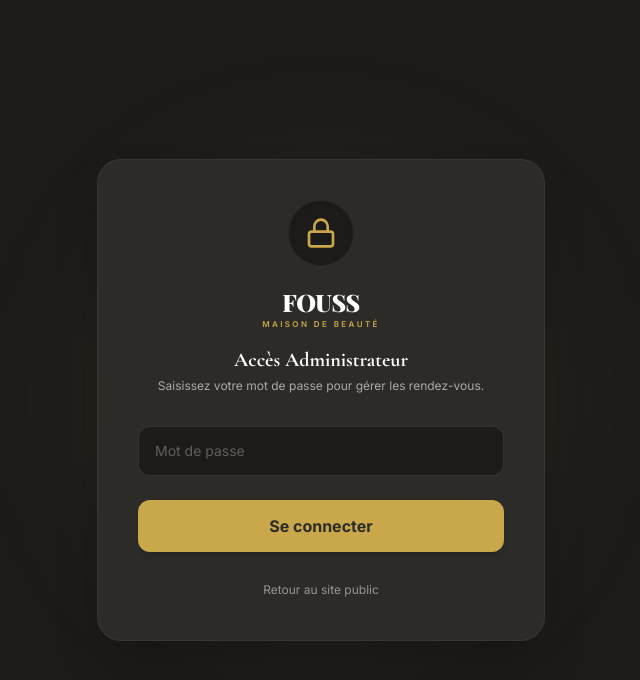
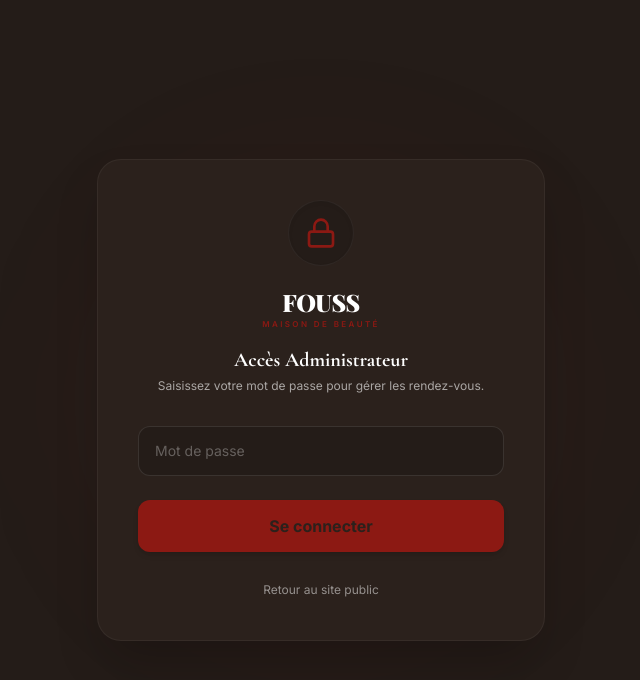
Before and after one commit to Soboure/fouss_coiffure, a React (Vite) app: page /admin in a window 1280 px wide. Shown: the top 680 px of the page, without its empty margins (319-959 px from the left). Built offline with nearby package versions, Linux system fonts and the light colour scheme; a web font is replaced by a local one.

Commit message:
Aligne les couleurs du site sur l'application : bordeaux, creme, encre.

```diff
--- a/src/AdminDashboard.tsx
+++ b/src/AdminDashboard.tsx
@@ -115,21 +115,21 @@
 
   if (!isAuthenticated) {
     return (
-      <div className="min-h-screen bg-[#1C1B19] flex items-center justify-center p-6 relative overflow-hidden">
+      <div className="min-h-screen bg-[#241C18] flex items-center justify-center p-6 relative overflow-hidden">
         {/* Decorative background glow */}
-        <div className="absolute top-1/2 left-1/2 -translate-x-1/2 -translate-y-1/2 w-[400px] h-[400px] bg-[#C9A84C]/10 rounded-full blur-[80px] pointer-events-none"></div>
+        <div className="absolute top-1/2 left-1/2 -translate-x-1/2 -translate-y-1/2 w-[400px] h-[400px] bg-[#8C1913]/10 rounded-full blur-[80px] pointer-events-none"></div>
 
-        <div className="bg-[#2C2B28] p-8 md:p-10 rounded-3xl border border-white/5 max-w-md w-full relative z-10 shadow-2xl">
+        <div className="bg-[#2B211C] p-8 md:p-10 rounded-3xl border border-white/5 max-w-md w-full relative z-10 shadow-2xl">
           <div className="flex justify-center mb-6">
-            <div className="bg-[#1C1B19] p-4 rounded-full border border-white/5 shadow-inner">
-              <Lock className="text-[#C9A84C]" size={32} />
+            <div className="bg-[#241C18] p-4 rounded-full border border-white/5 shadow-inner">
+              <Lock className="text-[#8C1913]" size={32} />
             </div>
           </div>
 
           <div className="text-center mb-8">
             <div className="flex flex-col items-center justify-center mb-2">
               <span className="font-display text-2xl font-black tracking-tight text-white leading-none">FOUSS</span>
-              <span className="font-sans text-[0.5rem] tracking-[0.3em] text-[#C9A84C] uppercase font-semibold mt-1">Maison de Beauté</span>
+              <span className="font-sans text-[0.5rem] tracking-[0.3em] text-[#8C1913] uppercase font-semibold mt-1">Maison de Beauté</span>
             </div>
             <h1 className="text-xl font-serif font-bold text-white mt-4">Accès Administrateur</h1>
             <p className="text-white/60 text-xs mt-1">Saisissez votre mot de passe pour gérer les rendez-vous.</p>
@@ -143,7 +143,7 @@
                 onChange={(e) => setPassword(e.target.value)}
                 placeholder="Mot de passe"
                 required
-                className="w-full border border-white/10 rounded-xl px-4 py-3.5 bg-[#1C1B19] text-white placeholder-white/30 focus:outline-none focus:border-[#C9A84C] text-sm transition-colors"
+                className="w-full border border-white/10 rounded-xl px-4 py-3.5 bg-[#241C18] text-white placeholder-white/30 focus:outline-none focus:border-[#8C1913] text-sm transition-colors"
               />
               {error && (
                 <p className="text-red-400 text-xs mt-2 flex items-center gap-1.5 font-semibold">
@@ -154,14 +154,14 @@
             </div>
             <button
               type="submit"
-              className="w-full bg-[#C9A84C] hover:bg-[#7A5F1A] text-[#2C2B28] hover:text-white font-bold py-3.5 rounded-xl transition-all shadow-md active:scale-95"
+              className="w-full bg-[#8C1913] hover:bg-[#6E120E] text-[#2B211C] hover:text-white font-bold py-3.5 rounded-xl transition-all shadow-md active:scale-95"
             >
               Se connecter
             </button>
           </form>
 
           <div className="mt-6 text-center">
-            <Link to="/" className="text-xs text-white/50 hover:text-[#C9A84C] hover:underline transition-colors">
+            <Link to="/" className="text-xs text-white/50 hover:text-[#8C1913] hover:underline transition-colors">
               Retour au site public
             </Link>
           </div>
@@ -171,15 +171,15 @@
   }
 
   return (
-    <div className="min-h-screen bg-[#1C1B19] text-white font-sans p-6 md:p-10">
+    <div className="min-h-screen bg-[#241C18] text-white font-sans p-6 md:p-10">
       <div className="max-w-7xl mx-auto">
         {/* Header */}
         <header className="flex flex-col sm:flex-row justify-between items-start sm:items-center gap-4 mb-10 pb-6 border-b border-white/5">
           <div>
             <div className="flex items-center gap-2">
               <span className="font-display text-2xl font-black tracking-tight text-white leading-none">FOUSS</span>
-              <span className="font-sans text-[0.5rem] tracking-[0.3em] text-[#C9A84C] uppercase font-semibold mt-1">Admin</span>
-              <span className="bg-[#C9A84C]/10 text-[#C9A84C] text-[9px] font-bold px-2 py-0.5 rounded-full border border-[#C9A84C]/25 ml-2 uppercase">
+              <span className="font-sans text-[0.5rem] tracking-[0.3em] text-[#8C1913] uppercase font-semibold mt-1">Admin</span>
+              <span className="bg-[#8C1913]/10 text-[#8C1913] text-[9px] font-bold px-2 py-0.5 rounded-full border border-[#8C1913]/25 ml-2 uppercase">
                 Panel Actif
               </span>
             </div>
@@ -189,7 +189,7 @@
           <div className="flex items-center gap-3">
             <Link
               to="/"
-              className="text-xs font-semibold text-white/80 hover:text-white px-4 py-2.5 bg-[#2C2B28] hover:bg-[#383632] rounded-xl border border-white/5 transition-colors"
+              className="text-xs font-semibold text-white/80 hover:text-white px-4 py-2.5 bg-[#2B211C] hover:bg-[#383632] rounded-xl border border-white/5 transition-colors"
             >
               Voir le site
             </Link>
@@ -205,17 +205,17 @@
 
         {/* Stats Cards */}
         <section className="grid grid-cols-1 sm:grid-cols-3 gap-6 mb-10">
-          <div className="bg-[#2C2B28] p-6 rounded-3xl border border-white/5 shadow-lg flex items-center justify-between">
+          <div className="bg-[#2B211C] p-6 rounded-3xl border border-white/5 shadow-lg flex items-center justify-between">
             <div>
               <p className="text-xs text-white/60 uppercase tracking-wider font-semibold">Total Demandes</p>
               <h3 className="text-3xl font-bold mt-2 font-serif text-white">{totalBookings}</h3>
             </div>
-            <div className="bg-[#1C1B19] p-3.5 rounded-2xl border border-white/5 text-white/70">
+            <div className="bg-[#241C18] p-3.5 rounded-2xl border border-white/5 text-white/70">
               <Calendar size={20} />
             </div>
           </div>
 
-          <div className="bg-[#2C2B28] p-6 rounded-3xl border border-white/5 shadow-lg flex items-center justify-between">
+          <div className="bg-[#2B211C] p-6 rounded-3xl border border-white/5 shadow-lg flex items-center justify-between">
             <div>
               <p className="text-xs text-white/60 uppercase tracking-wider font-semibold">Confirmées</p>
               <h3 className="text-3xl font-bold mt-2 font-serif text-green-400">{confirmedBookings}</h3>
@@ -225,19 +225,19 @@
             </div>
           </div>
 
-          <div className="bg-[#2C2B28] p-6 rounded-3xl border border-white/5 shadow-lg flex items-center justify-between">
+          <div className="bg-[#2B211C] p-6 rounded-3xl border border-white/5 shadow-lg flex items-center justify-between">
             <div>
               <p className="text-xs text-white/60 uppercase tracking-wider font-semibold">En attente</p>
-              <h3 className="text-3xl font-bold mt-2 font-serif text-[#C9A84C]">{pendingBookings}</h3>
+              <h3 className="text-3xl font-bold mt-2 font-serif text-[#8C1913]">{pendingBookings}</h3>
             </div>
-            <div className="bg-[#C9A84C]/10 p-3.5 rounded-2xl border border-[#C9A84C]/20 text-[#C9A84C] animate-pulse">
+            <div className="bg-[#8C1913]/10 p-3.5 rounded-2xl border border-[#8C1913]/20 text-[#8C1913] animate-pulse">
               <Clock size={20} />
             </div>
           </div>
         </section>
 
         {/* Filters bar */}
-        <section className="flex flex-col md:flex-row gap-4 justify-between items-center mb-8 bg-[#2C2B28] p-4 rounded-2xl border border-white/5 shadow-md">
+        <section className="flex flex-col md:flex-row gap-4 justify-between items-center mb-8 bg-[#2B211C] p-4 rounded-2xl border border-white/5 shadow-md">
           {/* Search bar */}
           <div className="relative w-full md:max-w-xs">
             <span className="absolute inset-y-0 left-0 pl-3.5 flex items-center text-white/40 pointer-events-none">
@@ -248,16 +248,16 @@
               placeholder="Rechercher client, téléphone..."
               value={searchTerm}
               onChange={e => setSearchTerm(e.target.value)}
-              className="w-full pl-10 pr-4 py-2.5 bg-[#1C1B19] border border-white/10 rounded-xl text-sm focus:outline-none focus:border-[#C9A84C] text-white placeholder-white/30"
+              className="w-full pl-10 pr-4 py-2.5 bg-[#241C18] border border-white/10 rounded-xl text-sm focus:outline-none focus:border-[#8C1913] text-white placeholder-white/30"
             />
           </div>
 
           {/* Status Tabs */}
-          <div className="flex bg-[#1C1B19] p-1 rounded-xl border border-white/10 w-full md:w-auto shrink-0 overflow-x-auto">
+          <div className="flex bg-[#241C18] p-1 rounded-xl border border-white/10 w-full md:w-auto shrink-0 overflow-x-auto">
             <button
               onClick={() => setFilter('all')}
               className={`flex-1 md:flex-none px-5 py-2 text-xs font-semibold rounded-lg transition-all ${
-                filter === 'all' ? 'bg-[#C9A84C] text-[#2C2B28] font-bold' : 'text-white/60 hover:text-white'
+                filter === 'all' ? 'bg-[#8C1913] text-white font-bold' : 'text-white/60 hover:text-white'
               }`}
             >
               Tous ({totalBookings})
@@ -265,7 +265,7 @@
             <button
               onClick={() => setFilter('pending')}
               className={`flex-1 md:flex-none px-5 py-2 text-xs font-semibold rounded-lg transition-all ${
-                filter === 'pending' ? 'bg-[#C9A84C] text-[#2C2B28] font-bold' : 'text-white/60 hover:text-white'
+                filter === 'pending' ? 'bg-[#8C1913] text-white font-bold' : 'text-white/60 hover:text-white'
               }`}
             >
               En attente ({pendingBookings})
@@ -273,7 +273,7 @@
             <button
               onClick={() => setFilter('confirmed')}
               className={`flex-1 md:flex-none px-5 py-2 text-xs font-semibold rounded-lg transition-all ${
-                filter === 'confirmed' ? 'bg-[#C9A84C] text-[#2C2B28] font-bold' : 'text-white/60 hover:text-white'
+                filter === 'confirmed' ? 'bg-[#8C1913] text-white font-bold' : 'text-white/60 hover:text-white'
               }`}
             >
               Confirmés ({confirmedBookings})
@@ -282,11 +282,11 @@
         </section>
 
         {/* Data Table */}
-        <div className="bg-[#2C2B28] rounded-3xl shadow-xl border border-white/5 overflow-hidden">
+        <div className="bg-[#2B211C] rounded-3xl shadow-xl border border-white/5 overflow-hidden">
           <div className="overflow-x-auto">
             <table className="w-full text-left border-collapse">
               <thead>
-                <tr className="bg-[#1C1B19] border-b border-white/5">
+                <tr className="bg-[#241C18] border-b border-white/5">
                   <th className="p-5 text-xs font-bold uppercase tracking-wider text-white/50">Client / Contact</th>
                   <th className="p-5 text-xs font-bold uppercase tracking-wider text-white/50">Prestation</th>
                   <th className="p-5 text-xs font-bold uppercase tracking-wider text-white/50">Date & Heure</th>
@@ -301,7 +301,7 @@
                     {/* Client Name & Phone */}
                     <td className="p-5">
                       <div className="flex items-center gap-3">
-                        <div className="bg-[#1C1B19] w-9 h-9 rounded-full flex items-center justify-center border border-white/10 text-[#C9A84C] font-bold text-xs uppercase shadow-inner">
+                        <div className="bg-[#241C18] w-9 h-9 rounded-full flex items-center justify-center border border-white/10 text-[#8C1913] font-bold text-xs uppercase shadow-inner">
                           {res.clientName ? res.clientName.substring(0,2) : 'CL'}
                         </div>
                         <div>
@@ -321,7 +321,7 @@
                       <div className="flex flex-col gap-0.5">
                         <span className="font-medium">{res.date}</span>
                         <span className="text-xs text-white/40 flex items-center gap-1">
-                          <Clock size={12} className="text-[#C9A84C]" />
+                          <Clock size={12} className="text-[#8C1913]" />
                           {res.time}
                         </span>
                       </div>
@@ -331,8 +331,8 @@
                     <td className="p-5">
                       <span className={`px-2.5 py-1 rounded-full text-[10px] font-bold border ${
                         res.space === 'VIP'
-                          ? 'bg-[#C9A84C]/10 text-[#C9A84C] border-[#C9A84C]/20'
-                          : 'bg-[#1C1B19] text-white/50 border-white/5'
+                          ? 'bg-[#8C1913]/10 text-[#8C1913] border-[#8C1913]/20'
+                          : 'bg-[#241C18] text-white/50 border-white/5'
                       }`}>
                         {res.space === 'VIP' ? 'SUITE VIP' : 'Standard'}
                       </span>
@@ -346,8 +346,8 @@
                           Confirmé
                         </span>
                       ) : (
-                        <span className="px-3 py-1 rounded-full text-xs font-semibold bg-[#C9A84C]/10 text-[#C9A84C] border border-[#C9A84C]/20 inline-flex items-center gap-1">
-                          <span className="w-1.5 h-1.5 rounded-full bg-[#C9A84C]"></span>
+                        <span className="px-3 py-1 rounded-full text-xs font-semibold bg-[#8C1913]/10 text-[#8C1913] border border-[#8C1913]/20 inline-flex items-center gap-1">
+                          <span className="w-1.5 h-1.5 rounded-full bg-[#8C1913]"></span>
                           En attente
                         </span>
                       )}
@@ -358,14 +358,14 @@
                       {res.status !== 'Confirmé' ? (
                         <button
                           onClick={() => updateStatus(res.id, 'Confirmé')}
-                          className="text-xs font-bold text-[#2C2B28] bg-[#C9A84C] hover:bg-[#7A5F1A] hover:text-white px-4 py-2 rounded-xl transition-all shadow-md active:scale-95"
+                          className="text-xs font-bold text-white bg-[#8C1913] hover:bg-[#6E120E] hover:text-white px-4 py-2 rounded-xl transition-all shadow-md active:scale-95"
                         >
                           Confirmer
                         </button>
                       ) : (
                         <button
                           onClick={() => updateStatus(res.id, 'En attente')}
-                          className="text-xs font-semibold text-white/60 hover:text-white px-4 py-2 hover:bg-[#1C1B19] rounded-xl transition-all"
+                          className="text-xs font-semibold text-white/60 hover:text-white px-4 py-2 hover:bg-[#241C18] rounded-xl transition-all"
                         >
                           Remettre en attente
                         </button>
--- a/src/Galerie.tsx
+++ b/src/Galerie.tsx
@@ -117,7 +117,7 @@
                       <p className="text-creme/75 text-xs mb-6 leading-relaxed font-light">Nattes artistiques, tresses collées, perruques et soins profonds nappy.</p>
                       <Link
                         to="/galerie/femmes"
-                        className="inline-flex items-center justify-center bg-gold-light text-charcoal py-3 px-6 rounded-full text-xs font-bold uppercase tracking-wider hover:bg-white hover:scale-105 active:scale-95 transition-all shadow-md w-full"
+                        className="inline-flex items-center justify-center bg-bordeaux text-white py-3 px-6 rounded-full text-xs font-bold uppercase tracking-wider hover:bg-white hover:scale-105 active:scale-95 transition-all shadow-md w-full"
                       >
                         Découvrir la Galerie
                       </Link>
@@ -141,7 +141,7 @@
                       <p className="text-creme/75 text-xs mb-6 leading-relaxed font-light">Dégradés américains, tailles de barbe à l'ancienne et rituels visagistes.</p>
                       <Link
                         to="/galerie/hommes"
-                        className="inline-flex items-center justify-center bg-gold-light text-charcoal py-3 px-6 rounded-full text-xs font-bold uppercase tracking-wider hover:bg-white hover:scale-105 active:scale-95 transition-all shadow-md w-full"
+                        className="inline-flex items-center justify-center bg-bordeaux text-white py-3 px-6 rounded-full text-xs font-bold uppercase tracking-wider hover:bg-white hover:scale-105 active:scale-95 transition-all shadow-md w-full"
                       >
                         Découvrir la Galerie
                       </Link>
@@ -165,7 +165,7 @@
                       <p className="text-creme/75 text-xs mb-6 leading-relaxed font-light">Coupes garçons rapides et tresses douces protectrices pour fillettes.</p>
                       <Link
                         to="/galerie/enfants"
-                        className="inline-flex items-center justify-center bg-gold-light text-charcoal py-3 px-6 rounded-full text-xs font-bold uppercase tracking-wider hover:bg-white hover:scale-105 active:scale-95 transition-all shadow-md w-full"
+                        className="inline-flex items-center justify-center bg-bordeaux text-white py-3 px-6 rounded-full text-xs font-bold uppercase tracking-wider hover:bg-white hover:scale-105 active:scale-95 transition-all shadow-md w-full"
                       >
                         Découvrir la Galerie
                       </Link>
--- a/src/MainSite.tsx
+++ b/src/MainSite.tsx
@@ -172,7 +172,7 @@
           >
             <a
               href="#booking"
-              className="bg-gold-light text-charcoal px-10 py-5 rounded-full text-xs font-bold tracking-widest uppercase hover:bg-white hover:scale-105 active:scale-95 transform transition-all duration-300 shadow-xl"
+              className="bg-bordeaux text-white px-10 py-5 rounded-full text-xs font-bold tracking-widest uppercase hover:bg-white hover:scale-105 active:scale-95 transform transition-all duration-300 shadow-xl"
             >
               Prendre un Rendez-vous
             </a>
@@ -375,7 +375,7 @@
                 <div className="flex flex-col sm:flex-row justify-center gap-4 max-w-md mx-auto">
                   <button
                     onClick={downloadTicket}
-                    className="flex items-center justify-center gap-2 bg-charcoal hover:bg-gold-dark text-white px-8 py-3.5 rounded-full font-bold text-xs uppercase tracking-wider transition-all shadow-md active:scale-95 flex-1"
+                    className="flex items-center justify-center gap-2 bg-bordeaux hover:bg-[#6E120E] text-white px-8 py-3.5 rounded-full font-bold text-xs uppercase tracking-wider transition-all shadow-md active:scale-95 flex-1"
                   >
                     <Download size={16} />
                     <span>Télécharger</span>
@@ -639,7 +639,7 @@
                     <button
                       type="button"
                       onClick={nextStep}
-                      className="flex items-center gap-1.5 bg-charcoal hover:bg-gold-dark text-white font-bold text-xs uppercase tracking-wider py-3 px-6 rounded-full shadow-sm transition-all"
+                      className="flex items-center gap-1.5 bg-bordeaux hover:bg-[#6E120E] text-white font-bold text-xs uppercase tracking-wider py-3 px-6 rounded-full shadow-sm transition-all"
                     >
                       <span>Suivant</span>
                       <ArrowRight size={14} />
--- a/src/Navbar.tsx
+++ b/src/Navbar.tsx
@@ -57,7 +57,7 @@
           ))}
           <Link
             to="/#booking"
-            className="flex items-center gap-2 bg-charcoal hover:bg-gold-dark text-white px-6 py-2.5 rounded-full text-sm font-medium transition-all duration-300 shadow-md hover:shadow-lg hover:scale-105 active:scale-95"
+            className="flex items-center gap-2 bg-bordeaux hover:bg-[#6E120E] text-white px-6 py-2.5 rounded-full text-sm font-medium transition-all duration-300 shadow-md hover:shadow-lg hover:scale-105 active:scale-95"
           >
             <Calendar size={14} />
             <span>Réserver</span>
@@ -96,7 +96,7 @@
           <Link
             to="/#booking"
             onClick={handleLinkClick}
-            className="flex items-center justify-center gap-2 bg-charcoal hover:bg-gold-dark text-white py-3.5 rounded-2xl text-base font-semibold transition-all duration-300 shadow-md"
+            className="flex items-center justify-center gap-2 bg-bordeaux hover:bg-[#6E120E] text-white py-3.5 rounded-2xl text-base font-semibold transition-all duration-300 shadow-md"
           >
             <Calendar size={18} />
             <span>Prendre RDV</span>
--- a/src/TarifsPage.tsx
+++ b/src/TarifsPage.tsx
@@ -146,7 +146,7 @@
 
             <Link
               to="/#booking"
-              className="bg-gold-light text-charcoal hover:bg-white px-8 py-4 rounded-full text-xs font-bold tracking-widest uppercase hover:scale-105 transition-all inline-flex items-center gap-2"
+              className="bg-bordeaux text-white hover:bg-white px-8 py-4 rounded-full text-xs font-bold tracking-widest uppercase hover:scale-105 transition-all inline-flex items-center gap-2"
             >
               <Calendar size={14} />
               <span>Réserver mon Instant VIP</span>
--- a/src/index.css
+++ b/src/index.css
@@ -7,14 +7,15 @@
   --font-display: "Playfair Display", ui-serif, Georgia, serif;
 
   /* Accessible Color Palette */
-  --color-gold-light: #C9A84C;  /* Only for dark backgrounds */
-  --color-gold-dark: #7A5F1A;   /* For text/links on light backgrounds */
+  --color-gold-light: #E7C8C6;  /* Accent lisible sur fond sombre, famille bordeaux */
+  --color-gold-dark: #8C1913;   /* Bordeaux, liens et prix sur fond clair */
 
-  --color-charcoal: #2C2B28;    /* Main dark text / backgrounds */
-  --color-warm-brown: #5A5140;  /* Secondary text / body alternative */
-  --color-taupe: #7A6E5E;       /* Labels, metadata, subtle text */
-  --color-sable: #E8E0D0;       /* Borders and dividers */
-  --color-creme: #F8F7F4;       /* Main light background */
+  --color-charcoal: #2B211C;    /* Texte, comme l'application */
+  --color-bordeaux: #8C1913;   /* Boutons, comme l'application */
+  --color-warm-brown: #5C463F;  /* Texte secondaire */
+  --color-taupe: #7A655E;       /* Labels */
+  --color-sable: #E7DDD6;       /* Bordure des cartes, comme l'application */
+  --color-creme: #F7F3EF;       /* Fond crème, comme l'application */
 }
 
 body {
@@ -46,13 +47,13 @@
 
 /* Gold Gradient text and effects */
 .gold-gradient-text {
-  background: linear-gradient(135deg, #C9A84C 0%, #7A5F1A 100%);
+  background: linear-gradient(135deg, #8C1913 0%, #6E120E 100%);
   -webkit-background-clip: text;
   -webkit-text-fill-color: transparent;
 }
 
 .gold-gradient-bg {
-  background: linear-gradient(135deg, #C9A84C 0%, #7A5F1A 100%);
+  background: linear-gradient(135deg, #8C1913 0%, #6E120E 100%);
 }
 
 .gold-glow {
```
